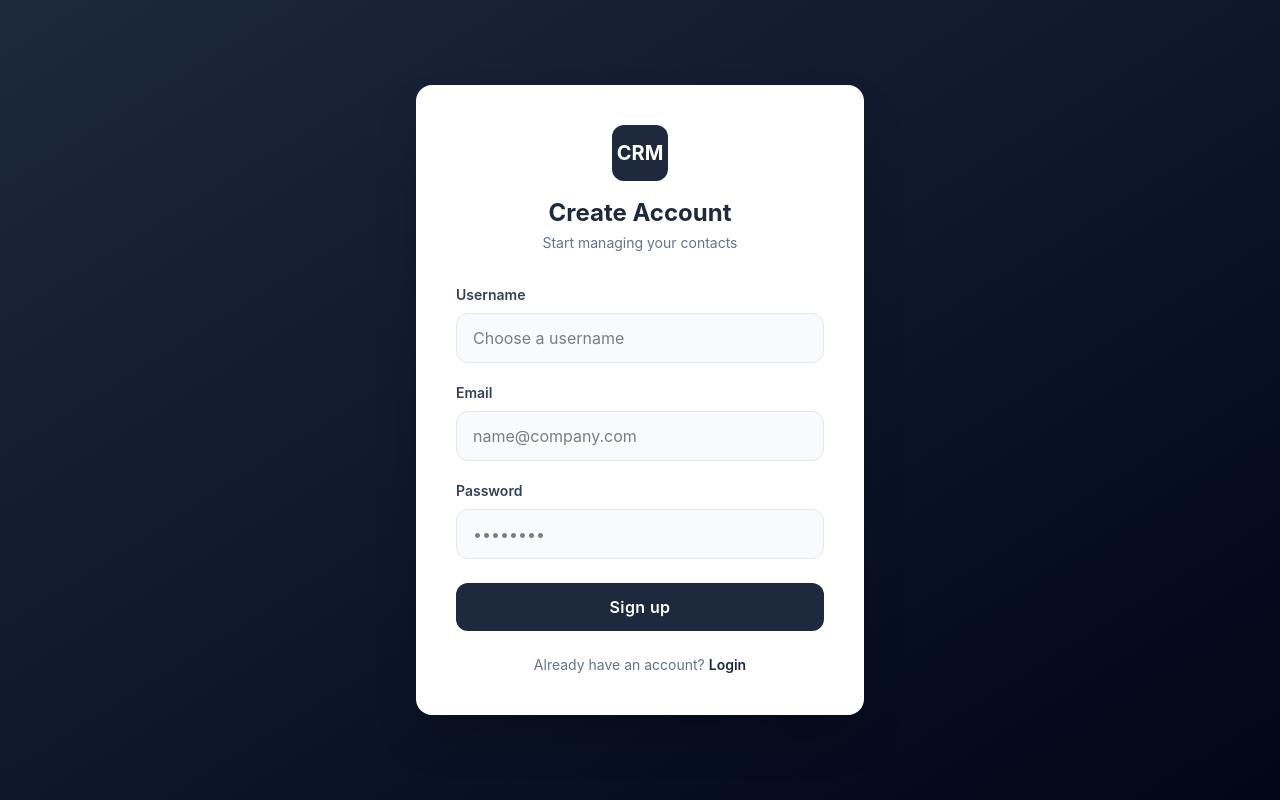
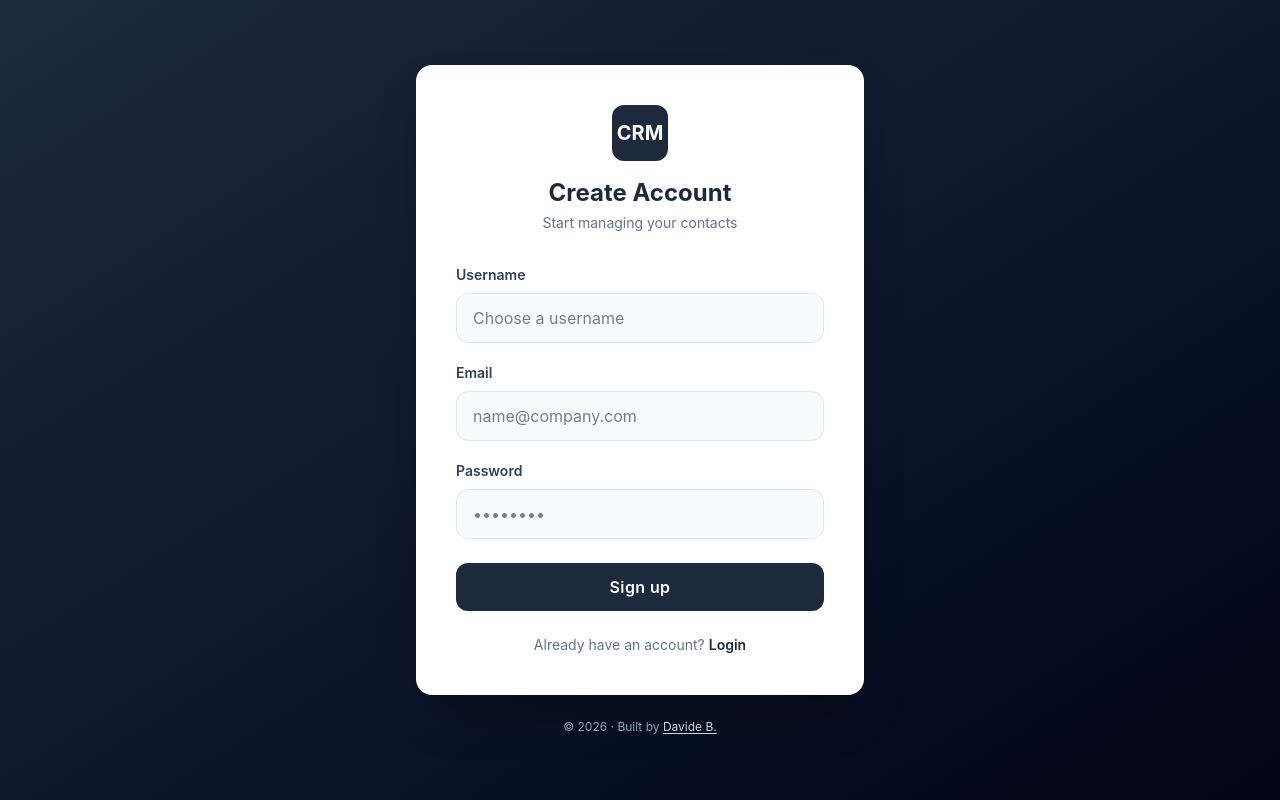
Before and after one commit to DavideB96/crm-project, a React (Vite) app in the folder client/: page /register in a window 1280 px wide. Built offline with nearby package versions, Linux system fonts and the light colour scheme.

Commit message:
Add copyright footer to login and register pages

```diff
--- a/client/src/pages/Login.jsx
+++ b/client/src/pages/Login.jsx
@@ -36,7 +36,7 @@ function Login() {
   };
 
   return (
-    <div className="min-h-screen bg-gradient-to-br from-slate-800 via-slate-900 to-slate-950 flex items-center justify-center px-4">
+    <div className="min-h-screen bg-gradient-to-br from-slate-800 via-slate-900 to-slate-950 flex flex-col items-center justify-center px-4">
       <div className="bg-white p-8 sm:p-10 rounded-2xl shadow-2xl w-full max-w-md">
         <div className="text-center mb-8">
           <div className="inline-flex items-center justify-center w-14 h-14 bg-slate-800 rounded-xl mb-4">
@@ -107,6 +107,11 @@ function Login() {
           </Link>
         </p>
       </div>
+
+      <p className="mt-6 text-slate-400 text-xs">
+        © {new Date().getFullYear()} · Built by{' '}
+        <a href="https://davideb96.github.io/EnPortfolio/" target="_blank" rel="noopener noreferrer" className="text-slate-300 hover:text-white underline underline-offset-2 transition-colors">Davide B.</a>
+      </p>
     </div>
   );
 }
--- a/client/src/pages/Register.jsx
+++ b/client/src/pages/Register.jsx
@@ -37,7 +37,7 @@ function Register() {
   };
 
   return (
-    <div className="min-h-screen bg-gradient-to-br from-slate-800 via-slate-900 to-slate-950 flex items-center justify-center px-4">
+    <div className="min-h-screen bg-gradient-to-br from-slate-800 via-slate-900 to-slate-950 flex flex-col items-center justify-center px-4">
       <div className="bg-white p-8 sm:p-10 rounded-2xl shadow-2xl w-full max-w-md">
         <div className="text-center mb-8">
           <div className="inline-flex items-center justify-center w-14 h-14 bg-slate-800 rounded-xl mb-4">
@@ -123,6 +123,11 @@ function Register() {
           </Link>
         </p>
       </div>
+
+      <p className="mt-6 text-slate-400 text-xs">
+        © {new Date().getFullYear()} · Built by{' '}
+        <a href="https://davideb96.github.io/EnPortfolio/" target="_blank" rel="noopener noreferrer" className="text-slate-300 hover:text-white underline underline-offset-2 transition-colors">Davide B.</a>
+      </p>
     </div>
   );
 }
```
